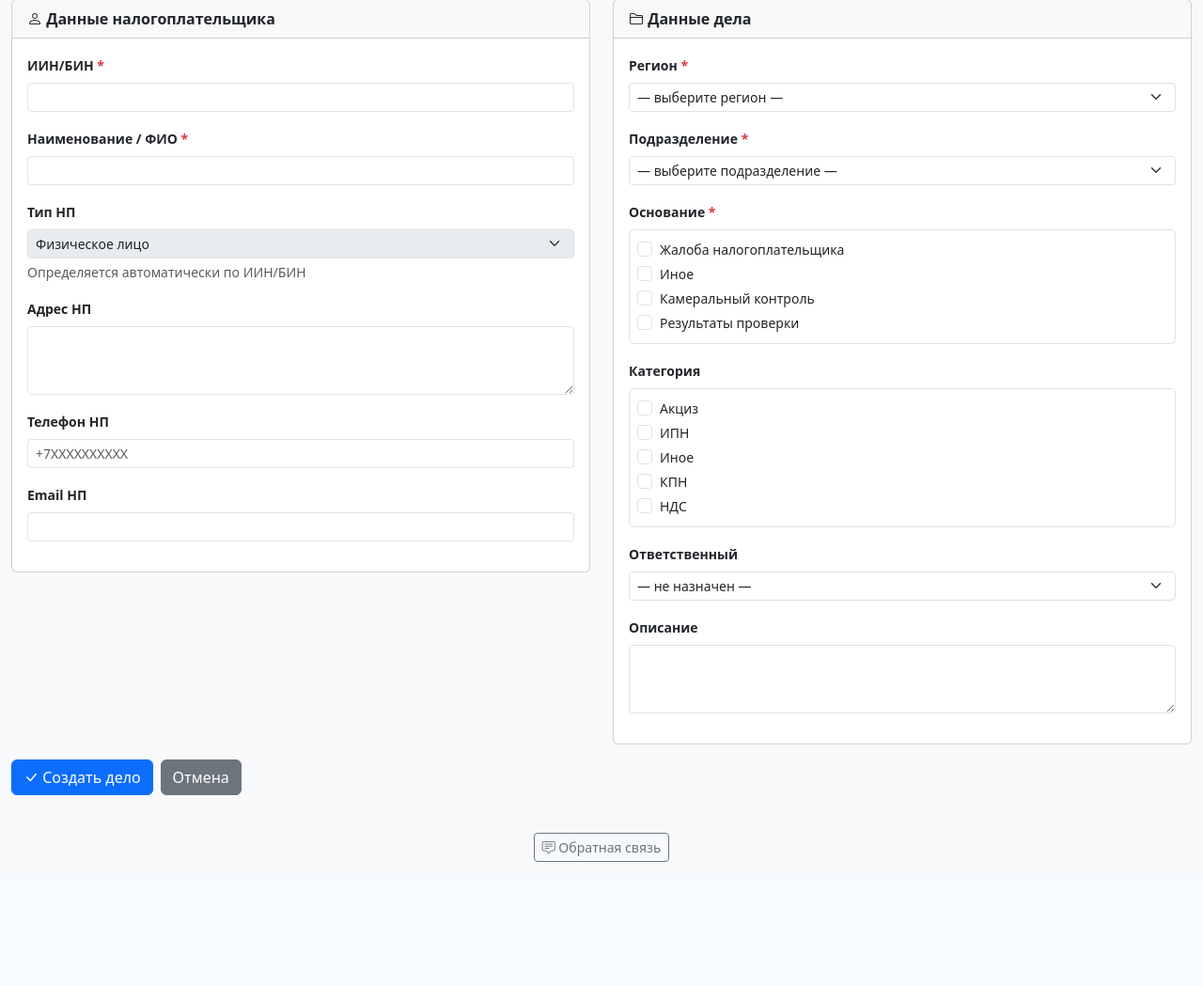
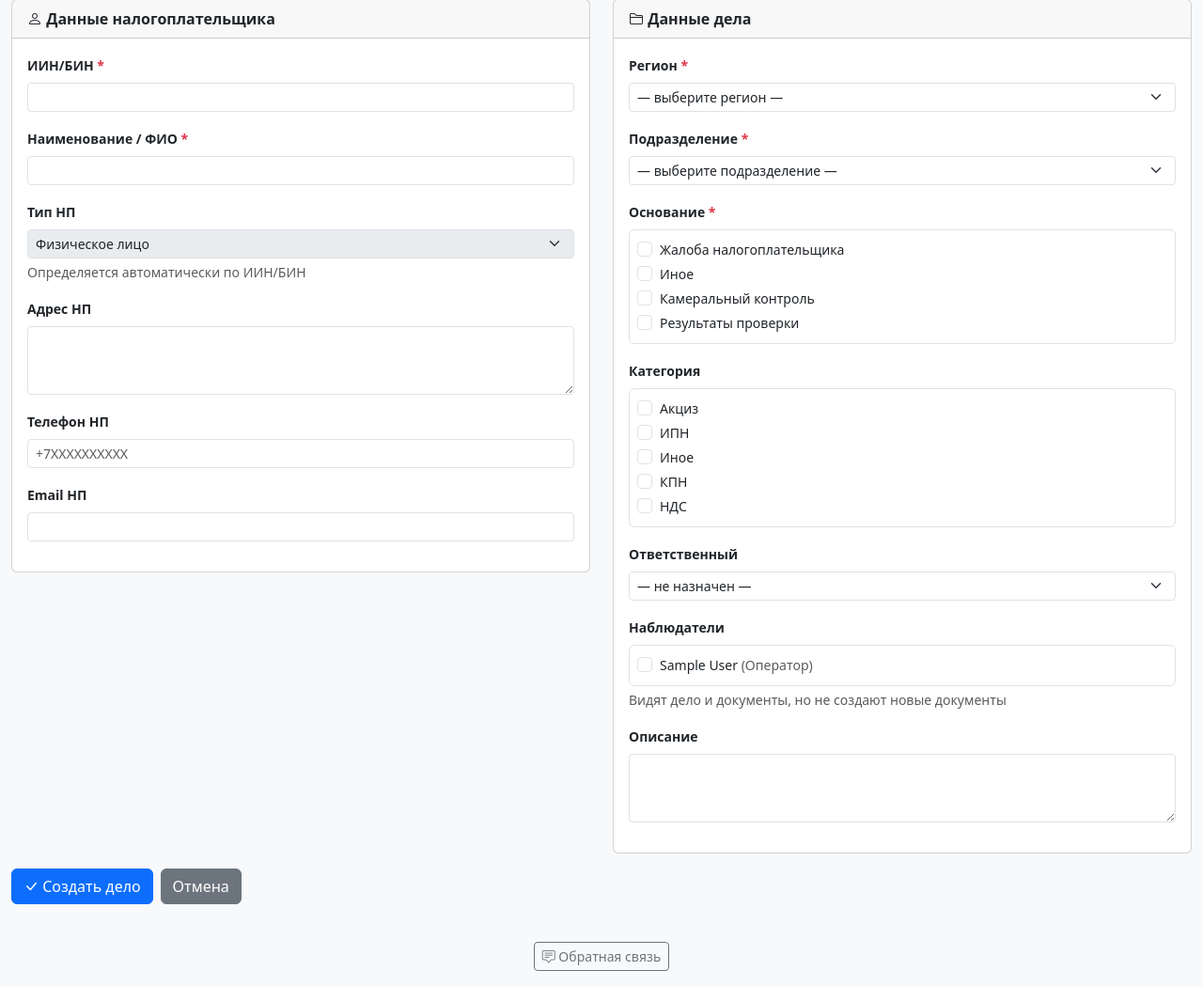
Before and after one commit to kuanqk/KGD_APPK, a Django app: page /cases/create/ in a window 1280 px wide. Shown: the part 154-1203 px from the top of the page at 94% size. Before the commit the page ends 1071 px from the top, so only its background shows below. Run offline with Django 4.2, Linux system fonts and the light colour scheme; the visitor is signed in with stand-in values (Sample User, id 1); data comes from the database, SQL or seed files in the repository; data that the repository does not hold is empty; parts of the project's set-up code (start-up, migrations or seed data) failed here and were passed over.

Commit message:
feat(cases): add case_observers M2M field, observers can view but not create documents

```diff
--- a/apps/cases/forms.py
+++ b/apps/cases/forms.py
@@ -73,6 +73,13 @@ class CaseCreateForm(forms.Form):
         required=False,
         label="Ответственный",
         empty_label="— не назначен —",
+    )
+    case_observers = forms.ModelMultipleChoiceField(
+        queryset=User.objects.filter(is_active=True).exclude(role="observer"),
+        required=False,
+        label="Наблюдатели",
+        help_text="Видят дело и документы, но не могут создавать новые документы",
+        widget=forms.CheckboxSelectMultiple,
     )
 
     def clean_iin_bin(self):
--- a/apps/cases/models.py
+++ b/apps/cases/models.py
@@ -101,13 +101,21 @@ class CaseQuerySet(models.QuerySet):
         if user.role in ("admin", "reviewer"):
             return self
         if user.role == "executor":
-            return self.filter(responsible_user=user)
-        # operator, observer — фильтр по офису; fallback на регион если офис не задан
+            # Видит свои дела + дела где назначен наблюдателем
+            return self.filter(
+                models.Q(responsible_user=user) | models.Q(case_observers=user)
+            ).distinct()
+        # operator, observer — фильтр по офису + дела где назначен наблюдателем
         if user.department_id:
-            return self.filter(department=user.department)
+            return self.filter(
+                models.Q(department=user.department) | models.Q(case_observers=user)
+            ).distinct()
         if user.region:
-            return self.filter(region__name=user.region)
-        return self.none()
+            return self.filter(
+                models.Q(region__name=user.region) | models.Q(case_observers=user)
+            ).distinct()
+        # Если нет офиса/региона — только дела где наблюдатель
+        return self.filter(case_observers=user).distinct()
 
 
 class AdministrativeCase(models.Model):
@@ -154,6 +162,13 @@ class AdministrativeCase(models.Model):
         blank=True,
         related_name="responsible_cases",
         verbose_name="Ответственный",
+    )
+    case_observers = models.ManyToManyField(
+        settings.AUTH_USER_MODEL,
+        blank=True,
+        related_name="observed_cases",
+        verbose_name="Наблюдатели",
+        help_text="Могут просматривать дело и документы, но не создавать новые",
     )
     created_by = models.ForeignKey(
         settings.AUTH_USER_MODEL,
--- a/apps/cases/views.py
+++ b/apps/cases/views.py
@@ -155,6 +155,8 @@ class CaseCreateView(LoginRequiredMixin, FormView):
             case.basis.set(data["basis"])
         if data.get("category"):
             case.category.set(data["category"])
+        if data.get("case_observers"):
+            case.case_observers.set(data["case_observers"])
         messages.success(self.request, f"Дело {case.case_number} успешно создано.")
         return redirect("cases:detail", pk=case.pk)
 
--- a/templates/cases/create.html
+++ b/templates/cases/create.html
@@ -158,6 +158,25 @@
                             </option>
                             {% endfor %}
                         </select>
+                    </div>
+
+                    <div class="mb-3">
+                        <label class="form-label fw-semibold small">Наблюдатели</label>
+                        <div class="border rounded p-2" style="max-height:160px; overflow-y:auto;">
+                            {% for user in form.fields.case_observers.queryset %}
+                            <div class="form-check">
+                                <input class="form-check-input" type="checkbox"
+                                       name="case_observers" value="{{ user.pk }}"
+                                       id="observer_{{ user.pk }}"
+                                       {% if user.pk|stringformat:'s' in form.case_observers.value|default:'' %}checked{% endif %}>
+                                <label class="form-check-label small" for="observer_{{ user.pk }}">
+                                    {{ user.get_full_name|default:user.username }}
+                                    <span class="text-muted">({{ user.get_role_display }})</span>
+                                </label>
+                            </div>
+                            {% endfor %}
+                        </div>
+                        <div class="form-text text-muted">Видят дело и документы, но не создают новые документы</div>
                     </div>
 
                     <div class="mb-3">
```
Also changed, not shown: apps/documents/views.py (+7 -0 lines), templates/cases/detail.html (+12 -0 lines), apps/cases/migrations/0014_cases_add_case_observers.py (added).
